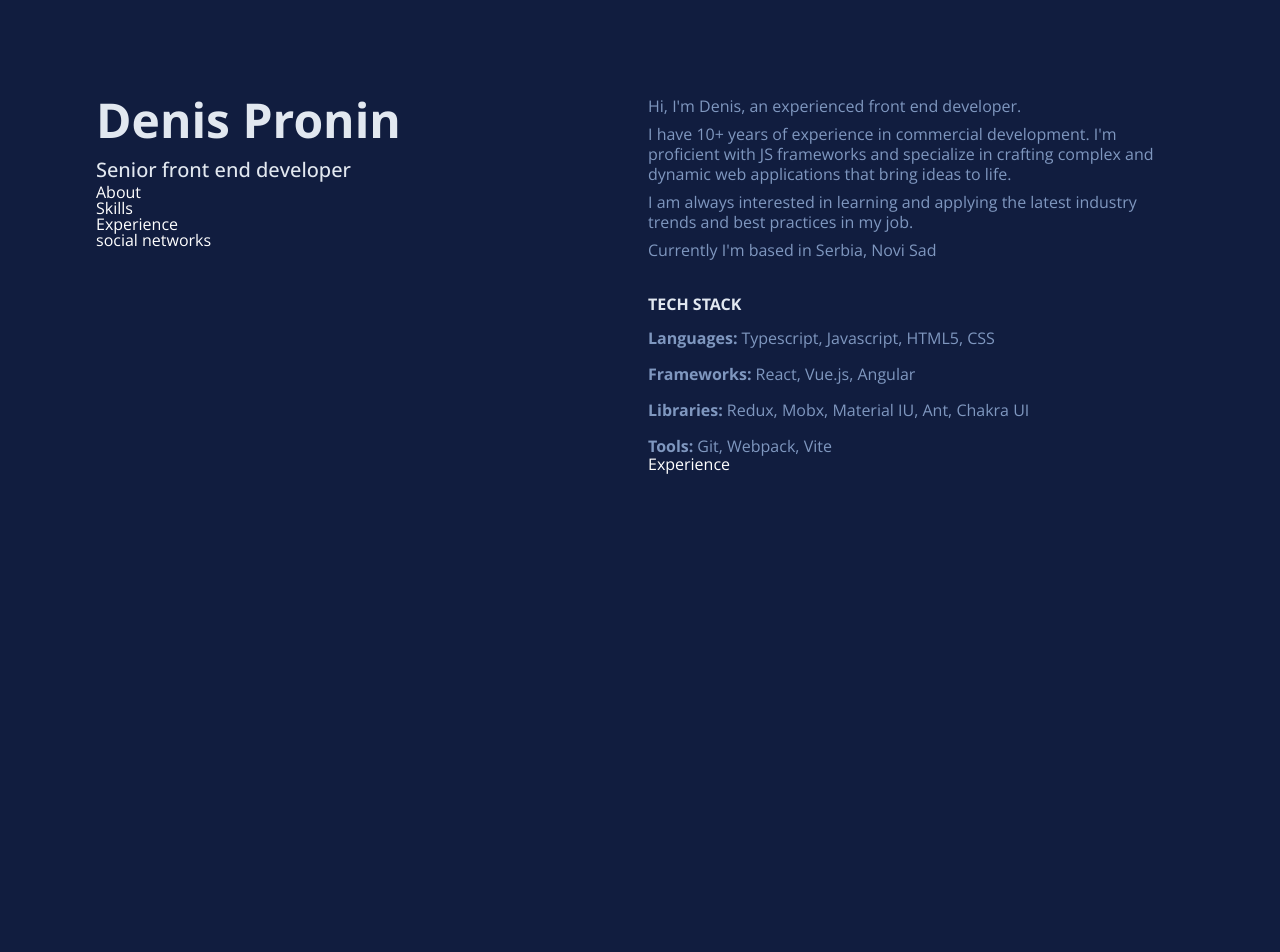
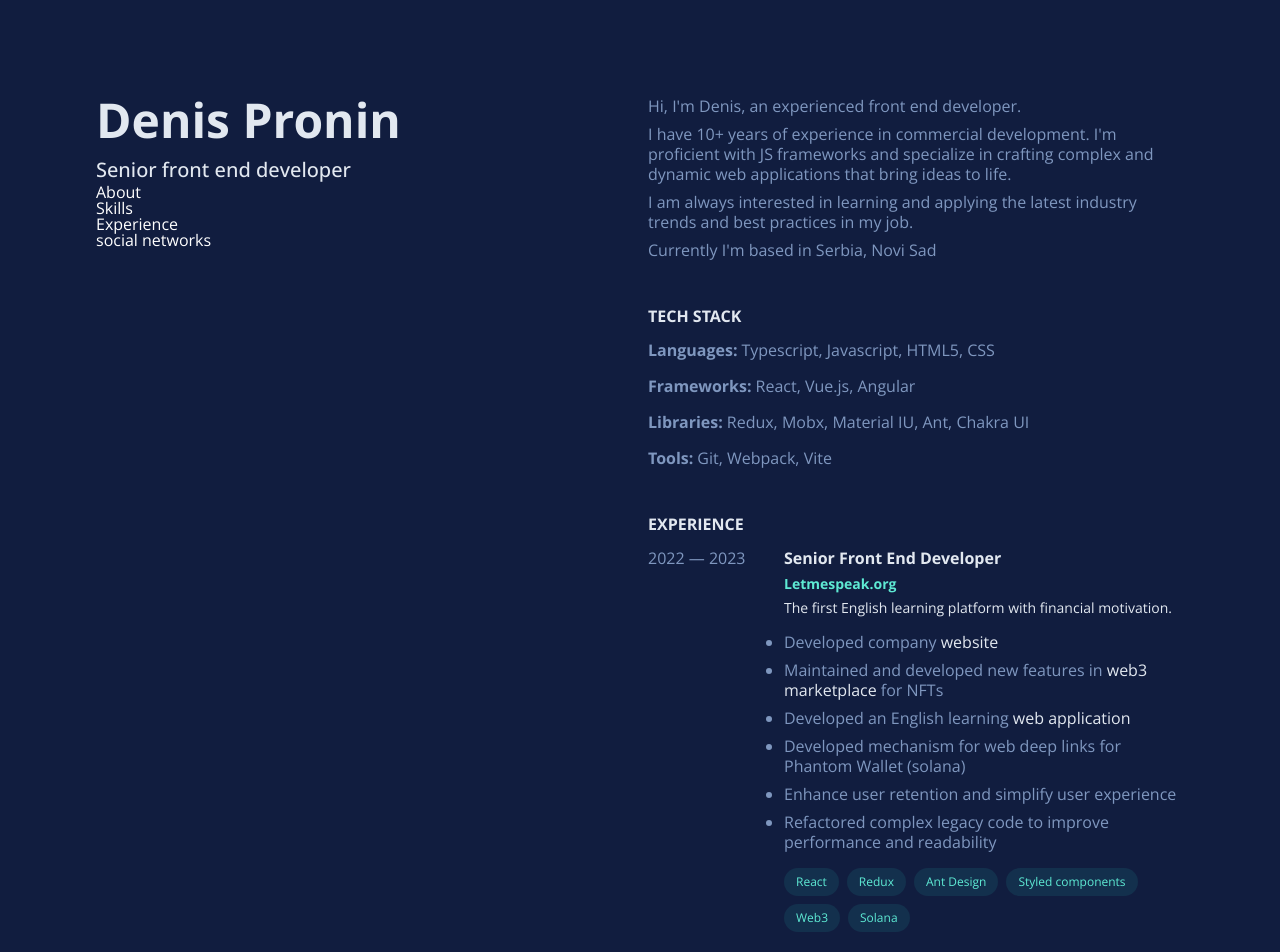
Before and after one commit to DenisPronin/DenisPronin, a React (Create React App) app: page / in a window 1280 px wide. Shown: the top 952 px of the page. Built offline with nearby package versions, Linux system fonts and the light colour scheme.

Commit message:
Markup. Experience

```diff
--- a/src/components/Experience/Experience.js
+++ b/src/components/Experience/Experience.js
@@ -1,3 +1,75 @@
+import { Colors } from '../../variables/colors';
+import { UIBox } from '../UI/Box.styled';
+import { UIFlex } from '../UI/Flex.styled';
+import { UIText } from '../UI/Text.styled';
+import { ExperienceItem } from './ExperienceItem';
+
+const experienceData = [
+  {
+    id: '1',
+    position: 'Senior Front End Developer',
+    companyName: 'Letmespeak.org',
+    startDate: '2022',
+    endDate: '2023',
+    companyDescription: 'The first English learning platform with financial motivation.',
+    descriptionItems: [
+      {
+        text: (
+          <div>
+            Developed company{' '}
+            <a href='https://letmespeak.org/' target='_blank' rel='noreferrer'>
+              website
+            </a>
+          </div>
+        ),
+      },
+      {
+        text: (
+          <div>
+            Maintained and developed new features in{' '}
+            <a href='https://letmespeak.org/' target='_blank' rel='noreferrer'>
+              web3 marketplace
+            </a>{' '}
+            for NFTs
+          </div>
+        ),
+      },
+      {
+        text: (
+          <div>
+            Developed an English learning{' '}
+            <a href='https://web.letmespeak.org' target='_blank' rel='noreferrer'>
+              web application
+            </a>
+          </div>
+        ),
+      },
+      {
+        text: 'Developed mechanism for web deep links for  Phantom Wallet (solana)',
+      },
+      {
+        text: 'Enhance user retention and simplify user experience',
+      },
+      {
+        text: 'Refactored complex legacy code to improve performance and readability',
+      },
+    ],
+    techStack: ['React', 'Redux', 'Ant Design', 'Styled components', 'Web3', 'Solana'],
+  },
+];
+
 export function Experience() {
-  return <div>Experience</div>;
+  return (
+    <UIBox mt={48}>
+      <UIText mb={16} $bold color={Colors.GREY}>
+        EXPERIENCE
+      </UIText>
+
+      <UIFlex direction='column' gap={16}>
+        {experienceData.map((experience) => {
+          return <ExperienceItem data={experience} key={experience.id} />;
+        })}
+      </UIFlex>
+    </UIBox>
+  );
 }
--- /dev/null
+++ b/src/components/Experience/ExperienceItem.js
@@ -0,0 +1,39 @@
+import { Colors } from '../../variables/colors';
+import { UIFlex } from '../UI/Flex.styled';
+import { Text } from '../UI/Text';
+import * as Styled from './ExperienceItem.styled';
+
+export function ExperienceItem({ data }) {
+  return (
+    <Styled.ItemContainer>
+      <Styled.DateColumn>
+        {data.startDate} — {data.endDate}
+      </Styled.DateColumn>
+      <div>
+        <Text $bold color={Colors.GREY}>
+          {data.position}
+        </Text>
+        <Text $bold color={Colors.MINT} size={14} mt={8}>
+          {data.companyName}
+        </Text>
+        <Text size={14} color={Colors.GREY} mt={8}>
+          {data.companyDescription}
+        </Text>
+
+        <Styled.DescriptionList>
+          {data.descriptionItems.map((item, index) => (
+            <li key={index}>
+              <Text>{item.text}</Text>
+            </li>
+          ))}
+        </Styled.DescriptionList>
+
+        <UIFlex gap={8} fw='wrap' mt={16}>
+          {data.techStack.map((item, index) => (
+            <Styled.SkillTag key={index}>{item}</Styled.SkillTag>
+          ))}
+        </UIFlex>
+      </div>
+    </Styled.ItemContainer>
+  );
+}
--- /dev/null
+++ b/src/components/Experience/ExperienceItem.styled.js
@@ -0,0 +1,31 @@
+import styled from 'styled-components';
+import { Colors, ColorsOpacity } from '../../variables/colors';
+import { Text } from '../UI/Text';
+
+export const ItemContainer = styled.div`
+  gap: 16px;
+  display: flex;
+`;
+
+export const DateColumn = styled(Text)`
+  flex: 0 0 120px;
+`;
+
+export const DescriptionList = styled.ul`
+  color: ${Colors.GREY2};
+  display: flex;
+  flex-direction: column;
+  gap: 8px;
+  margin-top: 16px;
+`;
+
+export const SkillTag = styled.div`
+  background: ${ColorsOpacity.MINT2_10};
+  border-radius: 9999px;
+  color: ${Colors.MINT};
+  display: flex;
+  font-size: 12px;
+  line-height: 20px;
+  align-items: center;
+  padding: 4px 12px;
+`;
--- a/src/components/Skills/Skills.js
+++ b/src/components/Skills/Skills.js
@@ -6,29 +6,29 @@ import { UIText } from '../UI/Text.styled';
 
 export function Skills() {
   return (
-    <UIBox mt={36}>
-      <UIText mb={16} bold color={Colors.GREY}>
+    <UIBox mt={48}>
+      <UIText mb={16} $bold color={Colors.GREY}>
         TECH STACK
       </UIText>
 
       <UIFlex direction='column' gap={16}>
         <UIFlex gap={4}>
-          <Text bold>Languages:</Text>
+          <Text $bold>Languages:</Text>
           <Text>Typescript, Javascript, HTML5, CSS</Text>
         </UIFlex>
 
         <UIFlex gap={4}>
-          <Text bold>Frameworks:</Text>
+          <Text $bold>Frameworks:</Text>
           <Text>React, Vue.js, Angular</Text>
         </UIFlex>
 
         <UIFlex gap={4}>
-          <Text bold>Libraries:</Text>
+          <Text $bold>Libraries:</Text>
           <Text>Redux, Mobx, Material IU, Ant, Chakra UI</Text>
         </UIFlex>
 
         <UIFlex gap={4}>
-          <Text bold>Tools:</Text>
+          <Text $bold>Tools:</Text>
           <Text>Git, Webpack, Vite</Text>
         </UIFlex>
       </UIFlex>
--- a/src/components/UI/Flex.styled.js
+++ b/src/components/UI/Flex.styled.js
@@ -34,4 +34,10 @@ export const UIFlex = styled(UIBox)`
     css`
       justify-content: ${props.jc};
     `}
+
+  ${(props) =>
+    props.fw &&
+    css`
+      flex-wrap: ${props.fw};
+    `}
 `;
--- a/src/components/UI/Text.styled.js
+++ b/src/components/UI/Text.styled.js
@@ -4,6 +4,7 @@ import { UIBox } from './Box.styled';
 const lineHeightMap = {
   10: 9,
   12: 12,
+  14: 16,
   15: 16,
   16: 20,
   17: 20,
@@ -16,7 +17,7 @@ const lineHeightMap = {
 };
 
 export const UIText = styled(UIBox)`
-  font-weight: ${(props) => (props.bold ? 800 : undefined)};
+  font-weight: ${(props) => (props.$bold ? 800 : undefined)};
   ${(props) =>
     props.color !== undefined
       ? css`
--- a/src/index.css
+++ b/src/index.css
@@ -53,9 +53,8 @@ footer, header, hgroup, menu, nav, section {
 body {
   line-height: 1;
 }
-ol, ul {
-  list-style: none;
-}
+ol, ul {}
+
 blockquote, q {
   quotes: none;
 }
@@ -72,3 +71,13 @@ table {
 * {
   font-family: OpenSans, sans-serif;
 }
+
+a {
+  color: #e2e8f0;
+  text-decoration: none;
+}
+
+a:hover {
+  color: #5eead4;
+  text-decoration: none;
+}
--- a/src/variables/colors.js
+++ b/src/variables/colors.js
@@ -4,8 +4,10 @@ export const Colors = {
   WHITE: '#FFFFFF',
   GREY: '#e2e8f0',
   GREY2: '#7f97bf',
+  MINT: '#5eead4',
+  MINT2: '#2DD4BF',
 };
 
 export const ColorsOpacity = {
-  WHITE_10: hex2Rgba(Colors.WHITE, 0.1),
+  MINT2_10: hex2Rgba(Colors.MINT2, 0.1),
 };
```
